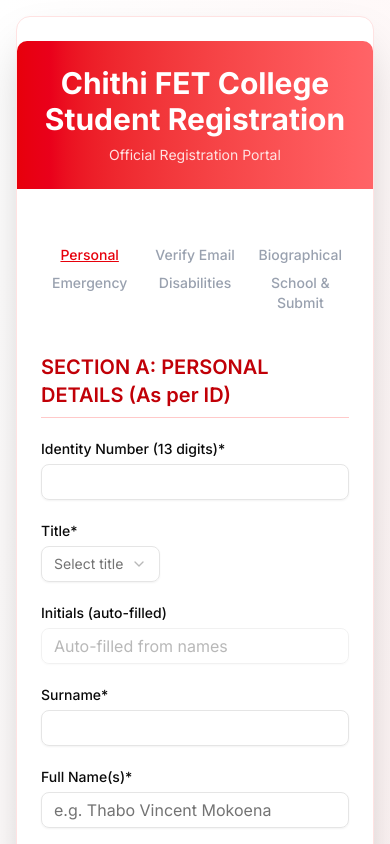
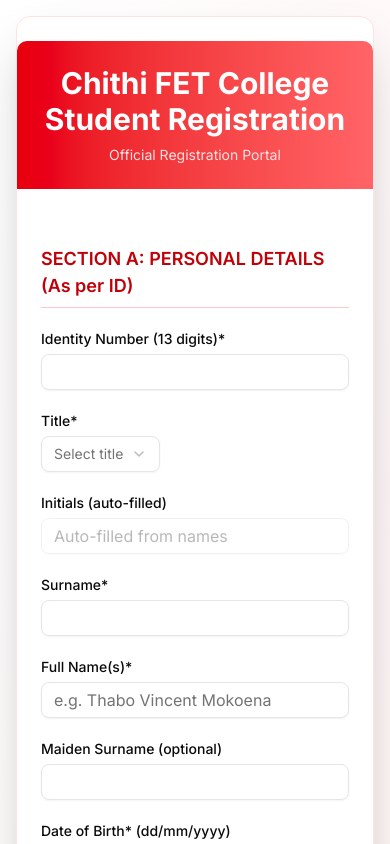
Before and after one commit to chithicollegekroonstad-coder/Chithi-Systems, a Next.js app: page /register in a window 390 px wide. Shown: the top 844 px of the page. Built offline with nearby package versions, Linux system fonts and the light colour scheme.

Commit message:
section and progressbar update

```diff
--- a/app/(public)/register/components/ProgressBar.tsx
+++ b/app/(public)/register/components/ProgressBar.tsx
@@ -7,7 +7,7 @@ export function ProgressBar({
   currentStep: number;
 }) {
   return (
-    <div className="flex flex-wrap justify-between mb-10 text-sm gap-2">
+    <div className="hidden lg:flex flex-wrap justify-between mb-10 text-sm gap-2">
       {steps.map((label, i) => (
         <div
           key={i}
--- a/app/(public)/register/components/Section.tsx
+++ b/app/(public)/register/components/Section.tsx
@@ -8,7 +8,7 @@ export function Section({
 }) {
   return (
     <div>
-      <h2 className="text-xl font-semibold text-red-700 mb-6 border-b border-red-200 pb-2">
+      <h2 className=" text-[18px] lg:text-xl font-semibold text-red-700 mb-6 border-b border-red-200 pb-2">
         {title}
       </h2>
       {children}
```
